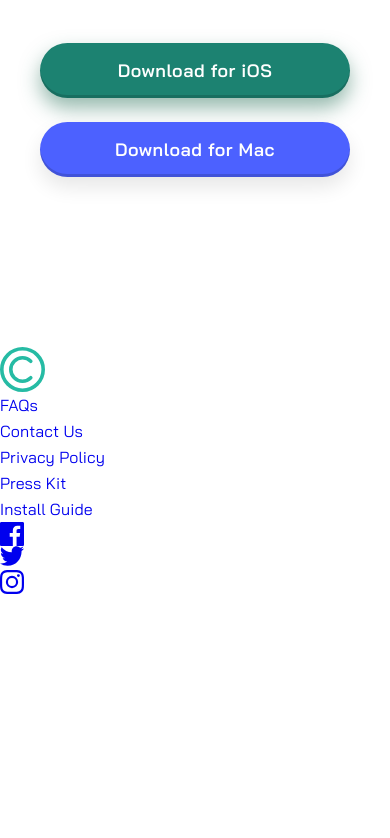
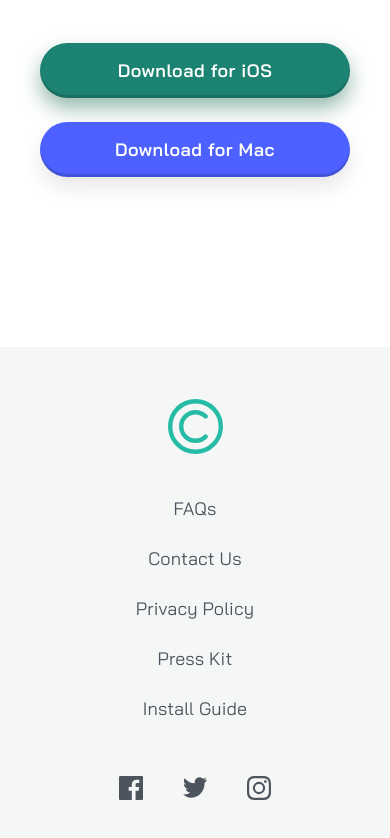
Before and after one commit to DocForLoop/clipboard-landing-page, a website built with Vite: page index.html in a window 390 px wide. Shown: the part 4394-5232 px from the top of the page. Before the commit the page ends 4988 px from the top, so only its background shows below. Built offline with nearby package versions, Linux system fonts and the light colour scheme.

Commit message:
Add mobile footer styles

```diff
--- a/index.html
+++ b/index.html
@@ -10,14 +10,14 @@
 
     <meta property="og:title" content="Clipboard Landing Page | Frontend Mentor Challenge">
     <meta property="og:description" content="Clipboard landing page challenge solution using HTML, Sass & Vite.">
-    <meta property="og:image" content="https:///preview.jpg">
-    <meta property="og:url" content="https:///preview.jpg"/>
+    <!-- <meta property="og:image" content="https:///preview.jpg">
+    <meta property="og:url" content="https:///preview.jpg"/> -->
     <meta property="og:type" content="website">
 
     <meta name="twitter:card" content="summary_large_image">
     <meta name="twitter:title" content="Clipboard Landing Page | Frontend Mentor Challenge">
     <meta name="twitter:description" content="Clipboard landing page challenge solution using HTML, Sass & Vite.">
-    <meta name="twitter:image" content="https:///preview.jpg">
+    <!-- <meta name="twitter:image" content="https:///preview.jpg"> -->
 
     <script type="module" src="src/main.js" defer></script>
   </head>
@@ -168,26 +168,27 @@
         </section>
       </main>
 
-      <footer>
-        <a href="#"><img src="/src/assets/images/logo.svg"
-          alt="Home of C" width="45" height="45" loading="lazy" decoding="async">
+      <footer class="footer">
+        <a href="#">
+          <img class="footer__logo" src="/src/assets/images/logo.svg"
+          alt="Home of C" width="55" height="55" loading="lazy" decoding="async">
         </a>
 
-        <nav aria-label="Footer">
-          <ul>
-            <li><a href="#">FAQs</a></li>
-            <li><a href="#">Contact Us</a></li>
-            <li><a href="#">Privacy Policy</a></li>
-            <li><a href="#">Press Kit</a></li>
-            <li><a href="#">Install Guide</a></li>
+        <nav class="footer__nav" aria-label="Footer">
+          <ul class="footer__link-list">
+            <li class="footer__link-faq"><a class="footer__link" href="#">FAQs</a></li>
+            <li class="footer__link-con"><a class="footer__link" href="#">Contact Us</a></li>
+            <li class="footer__link-pri"><a class="footer__link" href="#">Privacy Policy</a></li>
+            <li class="footer__link-pre"><a class="footer__link" href="#">Press Kit</a></li>
+            <li class="footer__link-ins"><a class="footer__link" href="#">Install Guide</a></li>
           </ul>
         </nav>
 
         <nav aria-label="Social">
-          <ul>
+          <ul class="footer__social-list">
             <li>
-              <a href="https://www.facebook.com" aria-label="C on Facebook" >
-                <svg width="24" height="24" viewBox="0 0 24 24" aria-hidden="true"><path d="M22.675 0H1.325C.593 0 0 .593 0 1.325v21.351C0 23.407.593
+              <a class="footer__social-link" href="https://www.facebook.com" aria-label="C on Facebook" >
+                <svg class="footer__social-icon" width="24" height="24" viewBox="0 0 24 24" aria-hidden="true"><path d="M22.675 0H1.325C.593 0 0 .593 0 1.325v21.351C0 23.407.593
                   24 1.325 24H12.82v-9.294H9.692v-3.622h3.128V8.413c0-3.1 1.893-4.788 4.659-4.788 1.325 0 2.463.099
                   2.795.143v3.24l-1.918.001c-1.504 0-1.795.715-1.795 1.763v2.313h3.587l-.467 3.622h-3.12V24h6.116c.73
                   0 1.323-.593 1.323-1.325V1.325C24 .593 23.407 0 22.675 0z"
@@ -195,19 +196,19 @@
                 </svg>
               </a>
             </li>
-            <li>
-              <a href="https://www.x.com" aria-label="C on Twitter" >
-                <svg width="24" height="24" viewBox="0 0 24 24" aria-hidden="true"><path d="M24 2.557a9.83 9.83 0 01-2.828.775A4.932 4.932 0
-                  0023.337.608a9.864 9.864 0 01-3.127 1.195A4.916 4.916 0 0016.616.248c-3.179 0-5.515 2.966-4.797 6.045A13.978 13.978 0 011.671
-                  1.149a4.93 4.93 0 001.523 6.574 4.903 4.903 0 01-2.229-.616c-.054 2.281 1.581 4.415 3.949 4.89a4.935 4.935 0 01-2.224.084 4.928
-                  4.928 0 004.6 3.419A9.9 9.9 0 010 17.54a13.94 13.94 0 007.548 2.212c9.142 0 14.307-7.721 13.995-14.646A10.025 10.025 0 0024 2.557z"
+            <li class="footer__ls-item">
+              <a class="footer__social-link" href="https://www.x.com" aria-label="C on Twitter" >
+                <svg class="footer__social-icon" width="24" height="24" viewBox="0 0 24 24" aria-hidden="true"><path d="M24 3.557a9.83 9.83 0 01-2.828.775A4.932
+                  4.932 0 0023.337 1.608a9.864 9.864 0 01-3.127 1.195A4.916 4.916 0 0016.616 1.248c-3.179 0-5.515 2.966-4.797 6.045A13.978 13.978 0 011.671
+                  2.149a4.93 4.93 0 001.523 6.574 4.903 4.903 0 01-2.229-.616c-.054 2.281 1.581 4.415 3.949 4.89a4.935 4.935 0 01-2.224.084 4.928 4.928 0 004.6
+                  3.419A9.9 9.9 0 010 18.54a13.94 13.94 0 007.548 3.212c9.142 0 14.307-7.721 13.995-14.646A10.025 10.025 0 0024 3.557z"
                   fill="currentcolor"/>
                 </svg>
               </a>
             </li>
             <li>
-              <a href="https://www.instagram.com" aria-label="C on Instagram" >
-                <svg width="24" height="24" viewBox="0 0 24 24" aria-hidden="true"><path d="M12 2.163c3.204 0 3.584.012 4.85.07
+              <a class="footer__social-link" href="https://www.instagram.com" aria-label="C on Instagram" >
+                <svg class="footer__social-icon"  width="24" height="24" viewBox="0 0 24 24" aria-hidden="true"><path d="M12 2.163c3.204 0 3.584.012 4.85.07
                   3.252.148 4.771 1.691 4.919 4.919.058 1.265.069 1.645.069 4.849 0 3.205-.012 3.584-.069 4.849-.149 3.225-1.664
                   4.771-4.919 4.919-1.266.058-1.644.07-4.85.07-3.204 0-3.584-.012-4.849-.07-3.26-.149-4.771-1.699-4.919-4.92-.058-1.265-.07-1.644-.07-4.849
                   0-3.204.013-3.583.07-4.849.149-3.227 1.664-4.771 4.919-4.919 1.266-.057 1.645-.069 4.849-.069zM12 0C8.741 0 8.333.014
--- a/src/scss/components/_breakpoints.scss
+++ b/src/scss/components/_breakpoints.scss
@@ -1,2 +1,4 @@
 @use '@scss/global/functions' as *;
 @use '@scss/global/mixins' as m;
+
+//1000
--- a/src/scss/components/footer/_footer-layout.scss
+++ b/src/scss/components/footer/_footer-layout.scss
@@ -1 +1,24 @@
 @use '@scss/global/functions' as *;
+
+.footer {
+    display: flex;
+    flex-direction: column;
+    align-items: center;
+    row-gap: 40px;
+
+    &__link-list {
+        display: grid;
+        grid-template-areas:
+        "faq"
+        "con"
+        "pri"
+        "pres"
+        "ins";
+        row-gap: 20px;
+    }
+
+    &__social-list {
+        display: flex;
+        column-gap: 40px;
+    }
+}
--- a/src/scss/components/footer/_footer.scss
+++ b/src/scss/components/footer/_footer.scss
@@ -1,2 +1,63 @@
 @use '@scss/global/functions' as *;
 @use '@scss/global/mixins' as m;
+
+.footer {
+    text-align: center;
+    padding-block: 52px;
+    background-color: var(--clr-footer-bg);
+
+    &__logo {
+        inline-size: rem(55);
+        block-size: rem(55);
+    }
+
+    &__nav {
+        margin-block-end: 12px;
+    }
+
+    &__link-faq {
+        grid-area: faq;
+    }
+
+    &__link-con {
+        grid-area: con;
+    }
+
+    &__link-pri {
+        grid-area: pri;
+    }
+
+    &__link-pre {
+        grid-area: pres;
+    }
+
+    &__link-ins {
+        grid-area: ins;
+    }
+
+    &__link {
+        font-size: var(--fs-footer);
+        line-height: var(--lh-footer);
+        letter-spacing: var(--ls-body-2);
+        color: var(--clr-text-primary);
+        transition: color 0.3s;
+
+        &:hover, &:focus-visible {
+            color: var(--clr-hover);
+        }
+    }
+
+    &__social-link {
+        color: var(--clr-text-primary);
+        transition: color 0.3s;
+
+        &:hover, &:focus-visible {
+            color: var(--clr-hover);
+        }
+    }
+
+    &__social-icon {
+        inline-size: rem(24);
+        block-size: rem(24);
+    }
+}
--- a/src/scss/components/header/_header.scss
+++ b/src/scss/components/header/_header.scss
@@ -3,6 +3,10 @@
 
 body {
     min-height: 100vh;
+}
+
+a:focus-visible {
+    outline: rem(4) solid var(--clr-text-primary);
 }
 
 .header {
@@ -27,7 +31,6 @@ body {
             border-end-end-radius: rem(12);
             text-decoration: underline;
             font-weight: var(--fw-2);
-            outline: rem(4) solid var(--clr-text-primary);
         }
     }
 
@@ -65,6 +68,11 @@ body {
     @include m.button;
     min-inline-size: max-content;
     padding-inline: 75px;
+    transition: opacity 0.3s;
+
+    &:hover, &:focus-visible {
+        opacity: 0.8;
+    }
 
     &--primary {
         background-color: var(--clr-primary);
--- a/src/scss/global/_colors.scss
+++ b/src/scss/global/_colors.scss
@@ -7,4 +7,6 @@
     --clr-btn-in-shadow: hsla(0, 0%, 0%, 0.1513);
     --clr-btn-out-shadow-primary: hsla(160, 45%, 31%, 0.5);
     --clr-btn-out-shadow-secondary: hsla(0, 0%, 0%, 0.0988);
+    --clr-footer-bg: hsla(201, 11%, 66%, 0.1);
+    --clr-hover: hsl(171, 66%, 44%);
 }
--- a/src/scss/global/_typography.scss
+++ b/src/scss/global/_typography.scss
@@ -30,6 +30,7 @@
     --fw-2: 600;
     --lh-primary: #{fluid(26, 30, 375, 1440, rem)};
     --lh-secondary: calc(26/16);
+    --lh-footer: calc(30/18);
     --ls-h1: #{rem(-0.52)};
     --ls-header-desc: #{fluid(0.12, 0.15, 375, 1440, rem)};
     --ls-button: #{rem(0.5)};
@@ -37,6 +38,5 @@
     --ls-h2-desktop:#{rem(-0.59)};
     --ls-h3: #{rem(0.39)};
     --ls-body-1: #{rem(0.12)};
-    --ls-body-2: #{fluid(0.12, 0.14, 375, 1440, rem)};
-    --ls-body-3: #{rem(0.14)};
+    --ls-body-2: #{rem(0.14)};
 }
```
Also changed, not shown: src/scss/components/main/_main.scss (line endings or trailing spaces).
